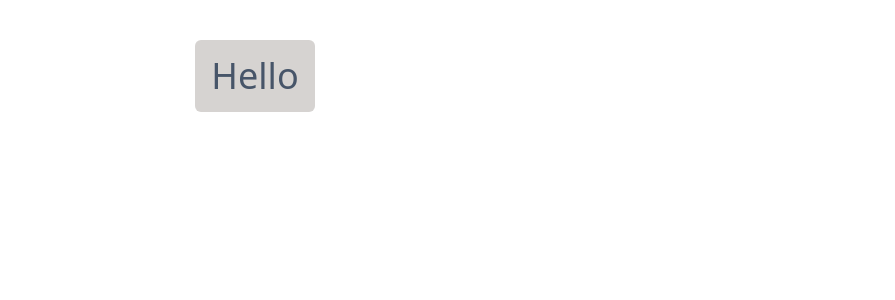
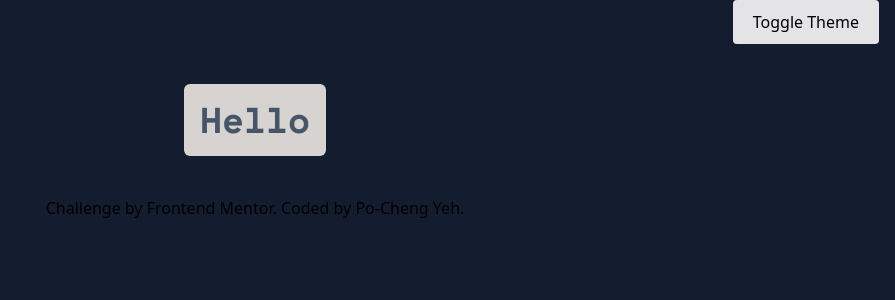
Before and after one commit to blp100/github-user-search-app, a Next.js app: page / in a window 1280 px wide. Shown: the top 300 px of the page, without its empty margins (385-1280 px from the left). Built offline with nearby package versions, Linux system fonts and the light colour scheme.

Commit message:
feat: add dark mode

```diff
--- /dev/null
+++ b/components/layout.js
@@ -0,0 +1,64 @@
+import Link from "next/link";
+import Head from "next/head";
+import { Space_Mono } from "next/font/google";
+import ThemeContext from "./theme";
+import { Fragment, useContext } from "react";
+
+const space_mono = Space_Mono({
+  weight: ["400", "700"],
+  style: ["normal"],
+  subsets: ["latin"],
+  display: "swap",
+  variable: "--font-space-mono",
+});
+
+const Layout = ({
+  children,
+  title = "Frontend Mentor | GitHub user search app",
+}) => {
+  const themeCtx = useContext(ThemeContext);
+
+  const toggleThemeHandler = () => {
+    themeCtx.toggleThemeHandler();
+  };
+
+  return (
+    <div className={`${space_mono.variable}`}>
+      <Head>
+        <title>{title}</title>
+        <meta charSet="utf-8" />
+        <meta name="viewport" content="initial-scale=1.0, width=device-width" />
+      </Head>
+      <main className="h-screen bg-primary">
+        <header>
+          <div className="h-fit">
+            <button
+              type="button"
+              className="ml-auto mr-4 block rounded bg-zinc-800 px-2 py-1 text-white dark:bg-zinc-200 dark:text-black sm:px-5 sm:py-2.5"
+              onClick={toggleThemeHandler}
+            >
+              Toggle Theme
+            </button>
+          </div>
+        </header>
+        {children}
+        <footer className="text-center">
+          Challenge by&nbsp;
+          <Link
+            href="https://www.frontendmentor.io?ref=challenge"
+            target="_blank"
+          >
+            Frontend Mentor
+          </Link>
+          . Coded by{" "}
+          <Link href="https://po-cheng-yeh.vercel.app/" target="_blank">
+            Po-Cheng Yeh
+          </Link>
+          .
+        </footer>
+      </main>
+    </div>
+  );
+};
+
+export default Layout;
--- /dev/null
+++ b/components/theme.js
@@ -0,0 +1,52 @@
+import { createContext, ReactElement, useEffect, useState } from "react";
+
+const ThemeContext = createContext({
+  isDarkTheme: true,
+  toggleThemeHandler: () => {},
+});
+
+export const ThemeContextProvider = ({children}) => {
+  const [isDarkTheme, setIsDarkTheme] = useState(true);
+  useEffect(() => initialThemeHandler());
+
+  const isLocalStorageEmpty = () => {
+    return !localStorage.getItem("isDarkTheme");
+  };
+
+  const initialThemeHandler = () => {
+    if (isLocalStorageEmpty()) {
+      localStorage.setItem("isDarkTheme", `true`);
+      document.querySelector("body").classList.add("dark");
+      setIsDarkTheme(true);
+    } else {
+      const isDarkTheme = JSON.parse(localStorage.getItem("isDarkTheme"));
+      isDarkTheme && document.querySelector("body").classList.add("dark");
+      setIsDarkTheme(() => {
+        return isDarkTheme;
+      });
+    }
+  };
+
+  const toggleThemeHandler = () => {
+    const isDarkTheme = JSON.parse(localStorage.getItem("isDarkTheme"));
+    setIsDarkTheme(!isDarkTheme);
+    toggleDarkClassToBody();
+    setValueToLocalStorage();
+  };
+
+  const toggleDarkClassToBody = () => {
+    document.querySelector("body").classList.toggle("dark");
+  };
+
+  const setValueToLocalStorage = () => {
+    localStorage.setItem("isDarkTheme", `${!isDarkTheme}`);
+  };
+
+  return (
+    <ThemeContext.Provider value={{ isDarkTheme: true, toggleThemeHandler }}>
+      {children}
+    </ThemeContext.Provider>
+  );
+};
+
+export default ThemeContext
--- a/pages/_app.js
+++ b/pages/_app.js
@@ -1,7 +1,12 @@
+import { ThemeContextProvider } from "../components/theme";
 import "../styles/global.css";
 
 const App = ({ Component, pageProps }) => {
-  return <Component {...pageProps} />;
+  return (
+    <ThemeContextProvider>
+      <Component {...pageProps} />
+    </ThemeContextProvider>
+  );
 };
 
 export default App;
--- a/pages/index.js
+++ b/pages/index.js
@@ -1,8 +1,14 @@
+import Layout from "../components/layout";
+
 const Page = () => {
   return (
-    <div className="m-auto my-10 block w-fit rounded-md bg-stone-300 p-4 text-4xl text-slate-600">
-      Hello
-    </div>
+    <Layout>
+      <div>
+        <div className="m-auto my-10 block w-fit rounded-md bg-stone-300 p-4 font-mono text-4xl font-bold text-slate-600">
+          Hello
+        </div>
+      </div>
+    </Layout>
   );
 };
 
--- a/styles/global.css
+++ b/styles/global.css
@@ -11,3 +11,13 @@ body {
 * {
   box-sizing: border-box;
 }
+@layer base{
+  :root{
+    --color-bg-primary: #F6F8FF;
+    --color-text-primary: 50, 50, 50;
+  }
+  .dark {
+    --color-bg-primary: #141D2F;
+    --color-text-primary: 200, 200, 200;
+  }
+}
--- a/tailwind.config.js
+++ b/tailwind.config.js
@@ -1,12 +1,32 @@
 /** @type {import('tailwindcss').Config} */
+
+const color = color => {
+  return ({ opacityValue }) => {
+    return opacityValue !== undefined
+      ? `rgba(var(${color}), ${opacityValue})`
+      : `rgba(var(${color}))`
+  }
+}
+
 module.exports = {
+  darkMode: 'class',
   content: [
     "./app/**/*.{js,ts,jsx,tsx,mdx}",
     "./pages/**/*.{js,ts,jsx,tsx,mdx}",
     "./components/**/*.{js,ts,jsx,tsx,mdx}",
   ],
   theme: {
-    extend: {},
+    extend: {
+      fontFamily: {
+        mono: ["var(--font-space-mono)"],
+      },
+      textColor: {
+        primary: "var(--color-text-primary)",
+      },
+      backgroundColor: {
+        primary: "var(--color-bg-primary)",
+      }
+    },
   },
   plugins: [],
 };
```
Also changed, not shown: 1 other file (tests, documents, lock files or other folders).
